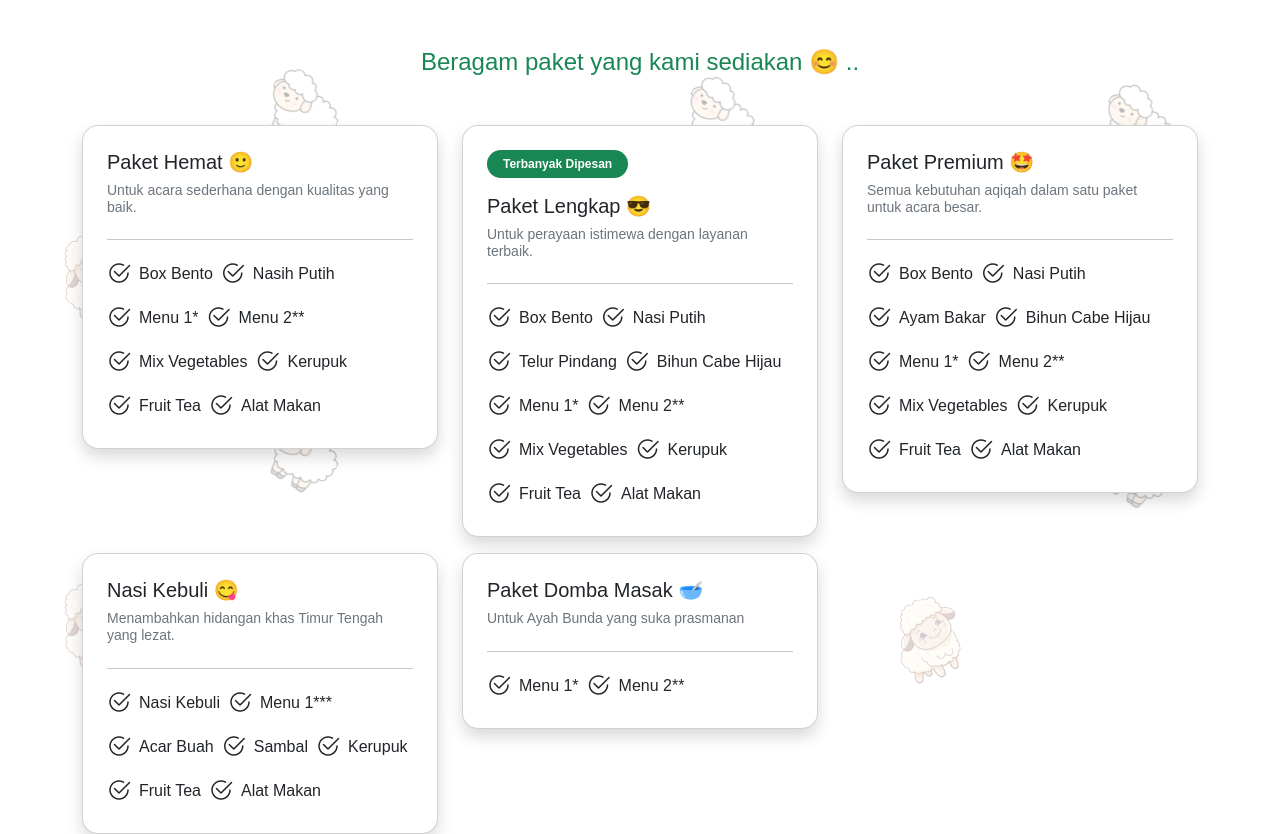
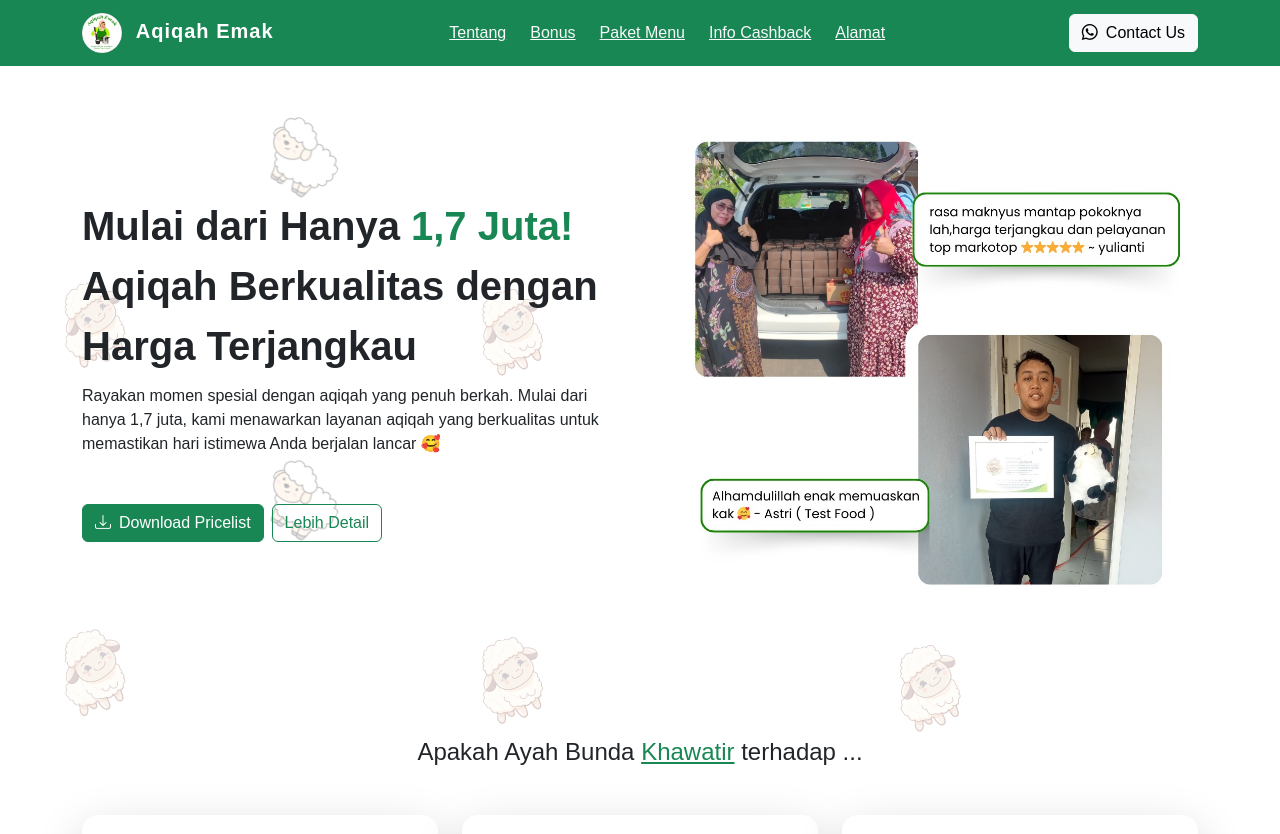
Before and after one commit to ZanGunawan/aqiqah-emak-lp, a Nuxt app: page /landingpage in a window 1280 px wide. Shown: the top 834 px of the page. Built offline with nearby package versions, Linux system fonts and the light colour scheme.

Commit message:
lupa dimatiin komentarnya

```diff
--- a/pages/landingpage.vue
+++ b/pages/landingpage.vue
@@ -1,11 +1,11 @@
 <template>
     <main>
-        <!-- <V1navbar />
+        <V1navbar />
         <V1header />
         <V1problem />
         <V1intro />
         <V1benefit />
-        <V1bonus /> -->
+        <V1bonus />
         <V1menu />
         <!-- <V1price /> -->
         <V1cta />
```
